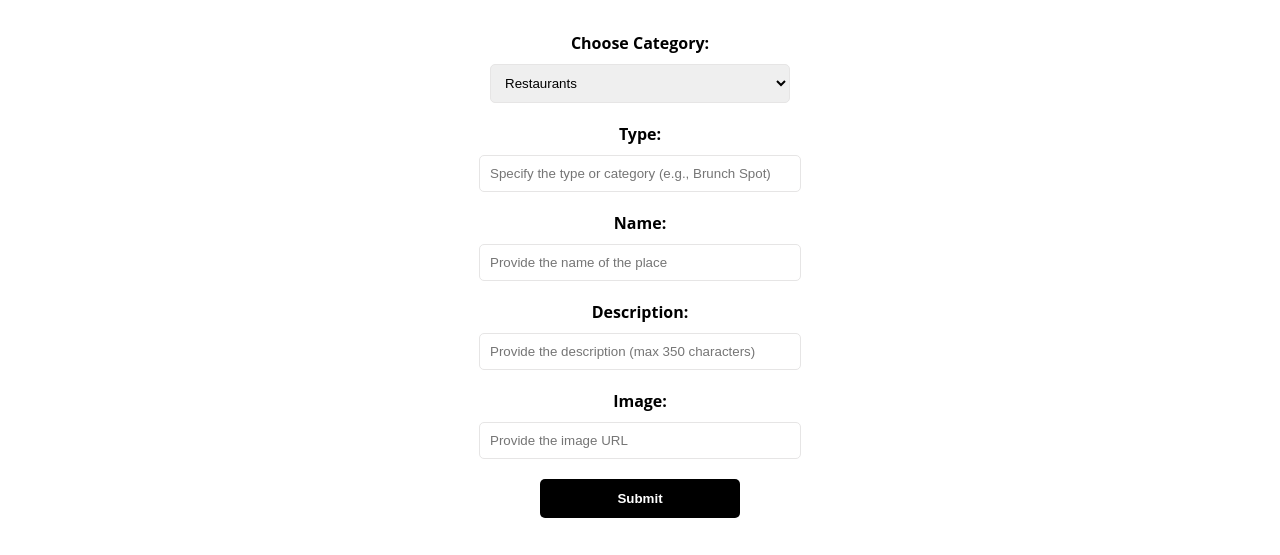
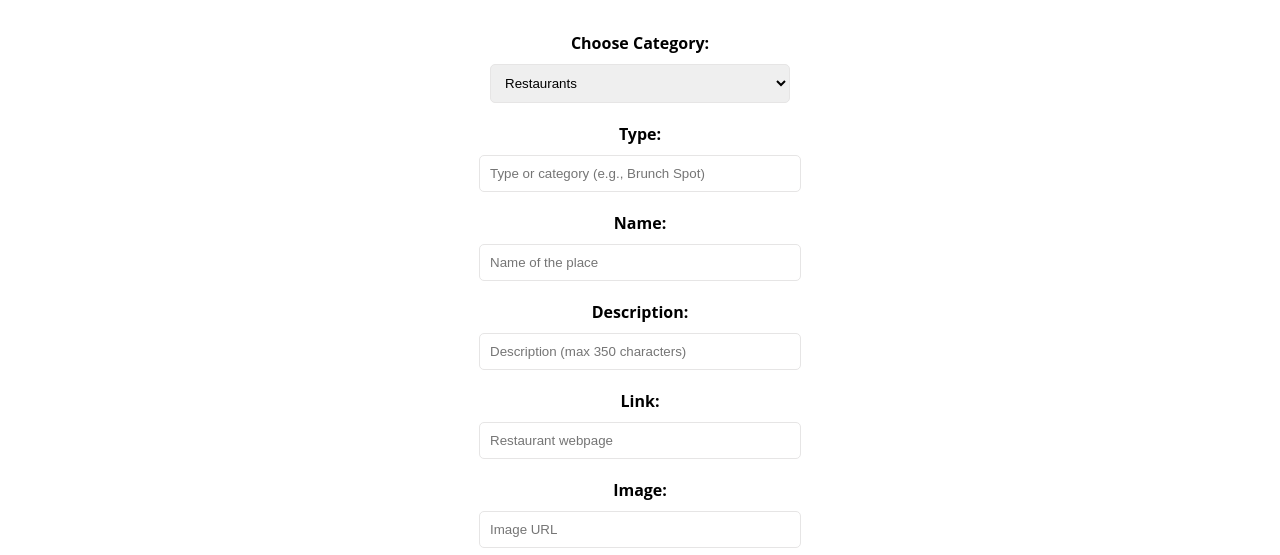
Before and after one commit to KatyaDaron/foundations-capstone, a website: page public/contribute.html in a window 1280 px wide. Shown: the part 245-800 px from the top of the page. Drawn offline with Linux system fonts and the light colour scheme.

Commit message:
Modified 'Contribute' and added an event listener to the category dropdown

```diff
--- a/public/contribute.css
+++ b/public/contribute.css
@@ -100,6 +100,15 @@ input[type="submit"]:hover {
     background-color: #333;
 }
 
+.input-container {
+    display: flex;
+    flex-direction: column;
+  }
+
+  .input-container label {
+    margin-bottom: 10px;
+  }
+
 p {
     color: #777;
   }
--- a/public/contribute.html
+++ b/public/contribute.html
@@ -34,16 +34,21 @@
         </select>
 
         <label for="type">Type:</label>
-        <input type="text" id="type" name="type" placeholder="Specify the type or category (e.g., Brunch Spot)" required>
+        <input type="text" id="type" name="type" placeholder="Type or category (e.g., Brunch Spot)" required>
 
         <label for="name">Name:</label>
-        <input type="text" id="name" name="name" placeholder="Provide the name of the place" required>
+        <input type="text" id="name" name="name" placeholder="Name of the place" required>
 
         <label for="description">Description:</label>
-        <input type="text" id="description" name="description" maxlength="350" placeholder="Provide the description (max 350 characters)" required>
+        <input type="text" id="description" name="description" maxlength="350" placeholder="Description (max 350 characters)" required>
+
+        <div id="linkInputContainer" class="input-container">
+            <label for="link">Link:</label>
+            <input type="text" id="link" name="link" placeholder="Restaurant webpage" required>
+        </div>
 
         <label for="image">Image:</label>
-        <input type="text" id="image" name="image" placeholder="Provide the image URL" required>
+        <input type="text" id="image" name="image" placeholder="Image URL" required>
 
         <input type="submit" value="Submit">
       </form>
@@ -53,5 +58,6 @@
         <p>BrooklyDiscover &copy; 2023 | Made with <span class="heart">&#10084;</span> | <a href="mailto:katyadaron1@gmail.com">Contact</a> | <a href="contribute.html">Contribute</a></p>
     </footer>
 
+    <script src="main.js"></script>
 </body>
 </html>
--- a/public/main.js
+++ b/public/main.js
@@ -1,6 +1,16 @@
 const restContainer = document.querySelector('.restaurants-main');
 const routesContainer = document.querySelector('.routes-main');
 const parksContainer = document.querySelector('.parks-main');
+const categoryDropdown = document.getElementById('category');
+const linkInputContainer = document.getElementById('linkInputContainer');
+
+categoryDropdown.addEventListener('change', function() {
+  if (categoryDropdown.value === 'restaurants') {
+    linkInputContainer.style.display = 'flex';
+  } else {
+    linkInputContainer.style.display = 'none';
+  }
+});
 
 function getRestaurants() {
     axios.get('http://localhost:4004/restaurants')
```
